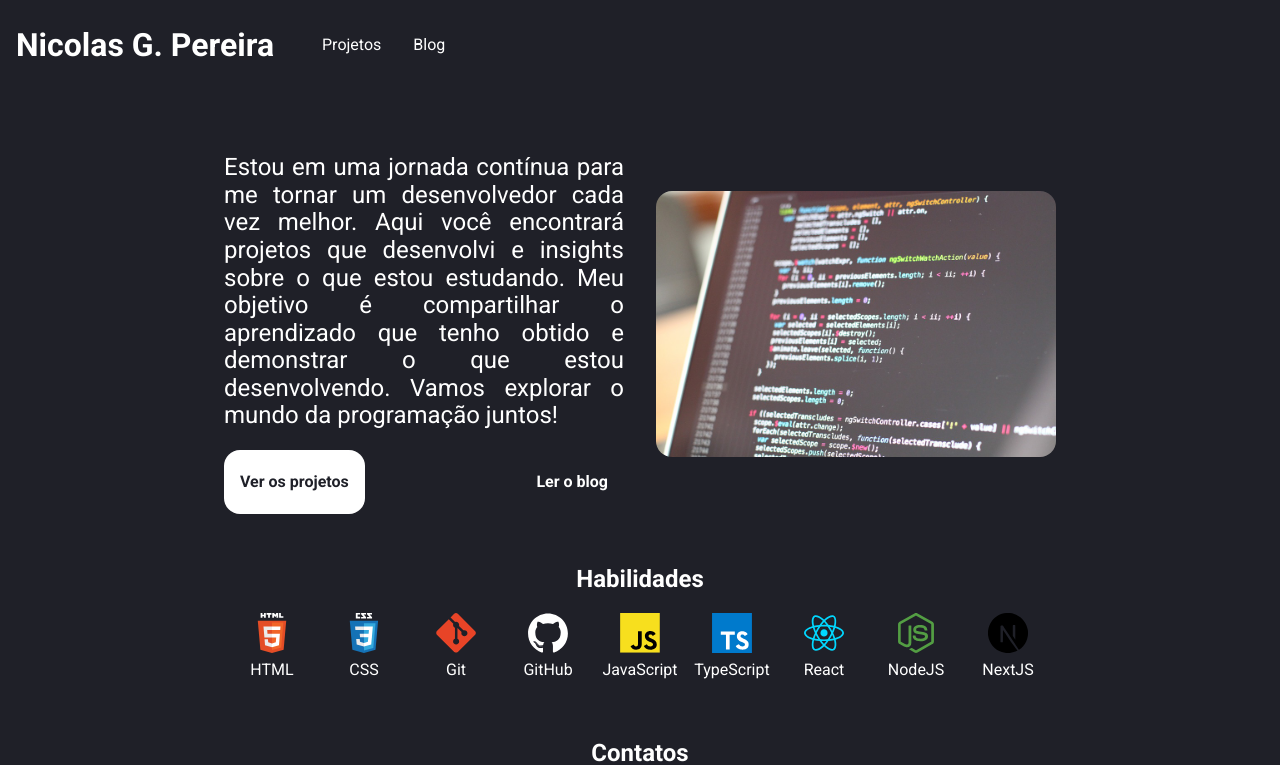
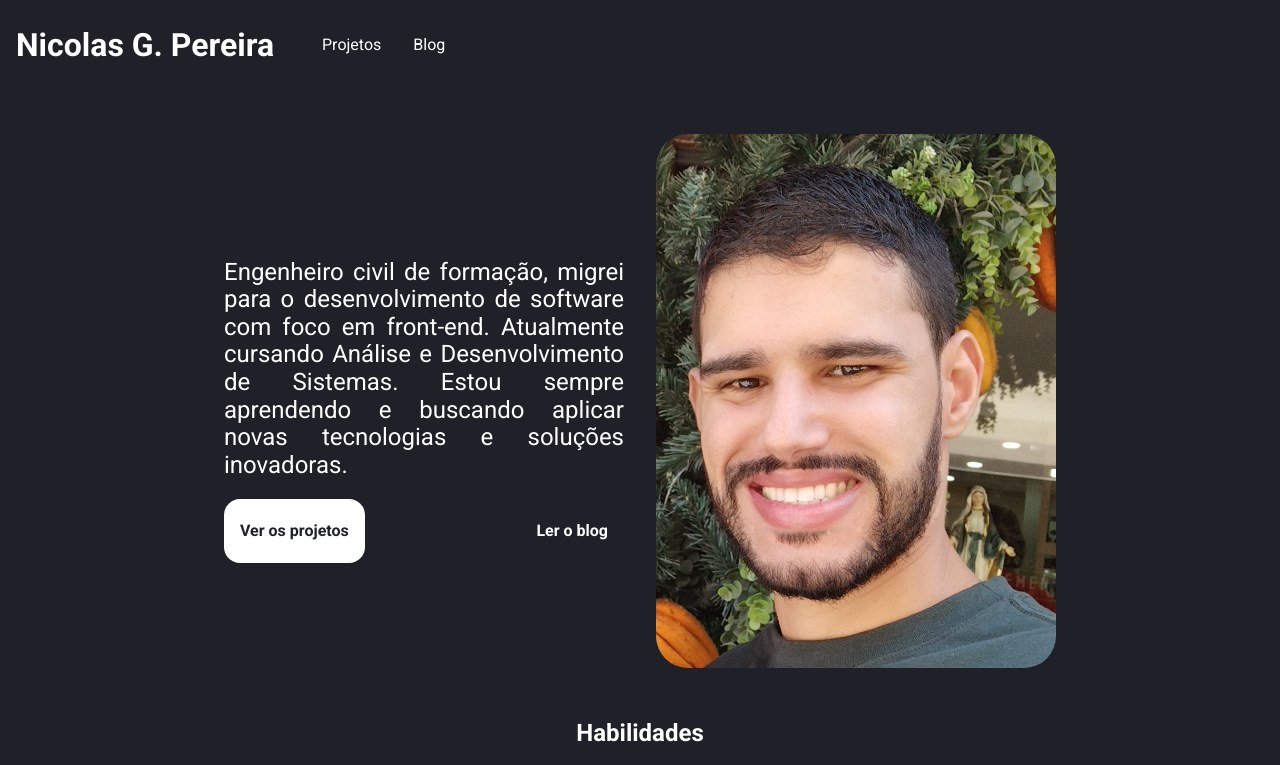
Before and after one commit to Nicolasgonpereira/roadtocode, a React (Create React App) app: page / in a window 1280 px wide. Shown: the top 765 px of the page. Built offline with nearby package versions, Linux system fonts and the light colour scheme; no server answers.

Commit message:
Add my photo to the homepage

```diff
--- a/src/pages/Home/HeroSection.tsx
+++ b/src/pages/Home/HeroSection.tsx
@@ -1,6 +1,5 @@
 import { Link } from "react-router-dom";
 import styled from "styled-components";
-import Heroimg from "../../assets/blog-card-skeleton.jpg";
 
 const HeroSectionContainer = styled.section`
     display: flex;
@@ -18,14 +17,13 @@ const ImgContainer = styled.img`
     width: 100%;
     max-width: 400px;
     height: auto;
-    border-radius: 1rem;
+    border-radius: 32px;
 `
 
 const InfoContainer = styled.div`
     width: 40%;
     max-width: 400px;
     margin: 0 2rem 0 0;
-
 
     @media screen and (max-width:768px){
         width: 100%;
@@ -74,15 +72,10 @@ const ButtonOutline = styled.button`
 export default function HeroSection() {
     return(
         <HeroSectionContainer>
-            <>
-                <ImgContainer src={Heroimg} alt="Foto de Nicolas Gonçalves Pereira" />
-            </>
+            <ImgContainer src={'/herosection.jpg'} alt="Foto de Nicolas Gonçalves Pereira" />
             <InfoContainer>
                 <Title>
-                    Estou em uma jornada contínua para me tornar um desenvolvedor cada vez melhor.
-                    Aqui você encontrará projetos que desenvolvi e insights sobre o que estou estudando.
-                    Meu objetivo é compartilhar o aprendizado que tenho obtido e demonstrar o que estou desenvolvendo.
-                    Vamos explorar o mundo da programação juntos!
+                    Engenheiro civil de formação, migrei para o desenvolvimento de software com foco em front-end. Atualmente cursando Análise e Desenvolvimento de Sistemas. Estou sempre aprendendo e buscando aplicar novas tecnologias e soluções inovadoras.
                 </Title>
                 <div style={{display:'flex', justifyContent:'space-between', padding:'0'}}>
                     <ButtonContained as={Link} to={"/projects"}>Ver os projetos</ButtonContained>
```
Also changed, not shown: public/herosection.jpg (added).
